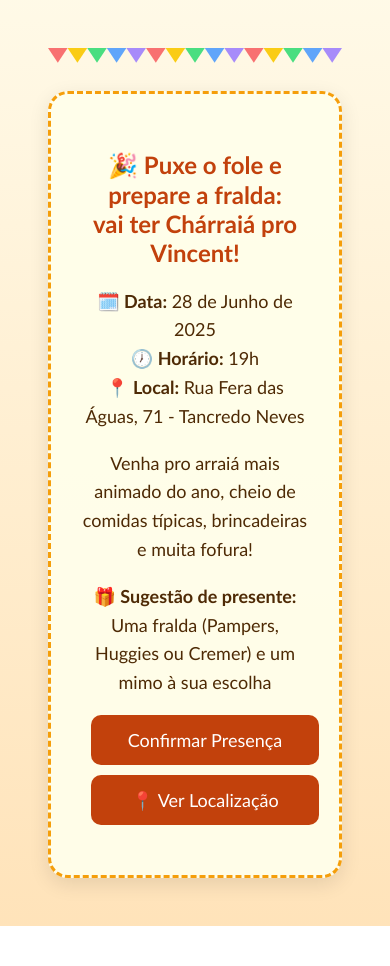
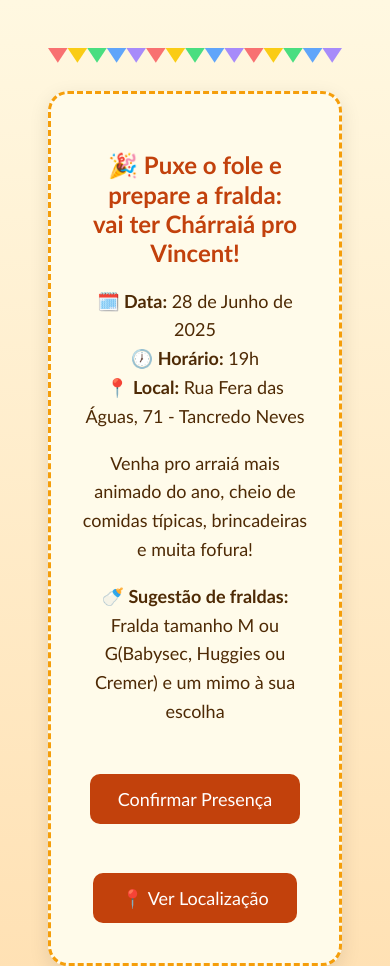
Before and after one commit to kevin88almeida/ch-rrai-Vincent, a plain HTML site: page index.html in a window 390 px wide. Shown: the top 966 px of the page. Before the commit the page ends 926 px from the top, so only its background shows below. Drawn offline with Linux system fonts and the light colour scheme.

Commit message:
Add files via upload

```diff
--- a/index.html
+++ b/index.html
@@ -6,17 +6,14 @@
   <style>
     body {
       font-family: 'Trebuchet MS', sans-serif;
-      background:
-        linear-gradient(to bottom, rgba(255, 248, 225, 0.8), rgba(255, 224, 178, 0.9)),
-        url('URL-DA-SUA-IMAGEM-DE-FUNDO.jpg') no-repeat center center fixed;
-      background-size: cover;
+      background: linear-gradient(to bottom, #fff8e1, #ffe0b2);
       color: #4e2a05;
       text-align: center;
       padding: 40px;
     }
 
     .card {
-      background: rgba(255, 254, 234, 0.95);
+      background: #fffbea;
       padding: 40px 30px;
       border-radius: 20px;
       box-shadow: 0 6px 20px rgba(0, 0, 0, 0.1);
@@ -37,7 +34,7 @@
     }
 
     .button {
-      margin-top: 20px;
+      margin-top: 30px;
       padding: 14px 28px;
       background-color: #c2410c;
       color: white;
@@ -46,7 +43,6 @@
       border-radius: 10px;
       display: inline-block;
       transition: background 0.3s ease;
-      margin: 10px;
     }
 
     .button:hover {
@@ -61,15 +57,6 @@
     .bandeirinhas svg {
       width: 100%;
       height: auto;
-    }
-
-    /* Responsivo */
-    @media (max-width: 600px) {
-      .button {
-        display: block;
-        width: 100%;
-        box-sizing: border-box;
-      }
     }
   </style>
 </head>
@@ -105,8 +92,9 @@
 
     <p>Venha pro arraiá mais animado do ano, cheio de comidas típicas, brincadeiras e muita fofura!</p>
 
-    <p><strong>🎁 Sugestão de presente:</strong> Uma fralda (Pampers, Huggies ou Cremer) e um mimo à sua escolha</p>
+    <p><strong>🍼 Sugestão de fraldas:</strong> Fralda tamanho M ou G(Babysec, Huggies ou Cremer) e um mimo à sua escolha</p>
 
     <a class="button" href="https://docs.google.com/forms/d/e/1FAIpQLSeiDKTrFyligEqNleuLx8usOMZ8eqU9yDPyCd92fylBbcpgEg/viewform?usp=dialog" target="_blank">Confirmar Presença</a>
+    <br><br>
     <a class="button" href="https://www.google.com/maps?q=Rua+Fera+das+Águas,+71+-+Tancredo+Neves" target="_blank">📍 Ver Localização</a>
   </div>
```
